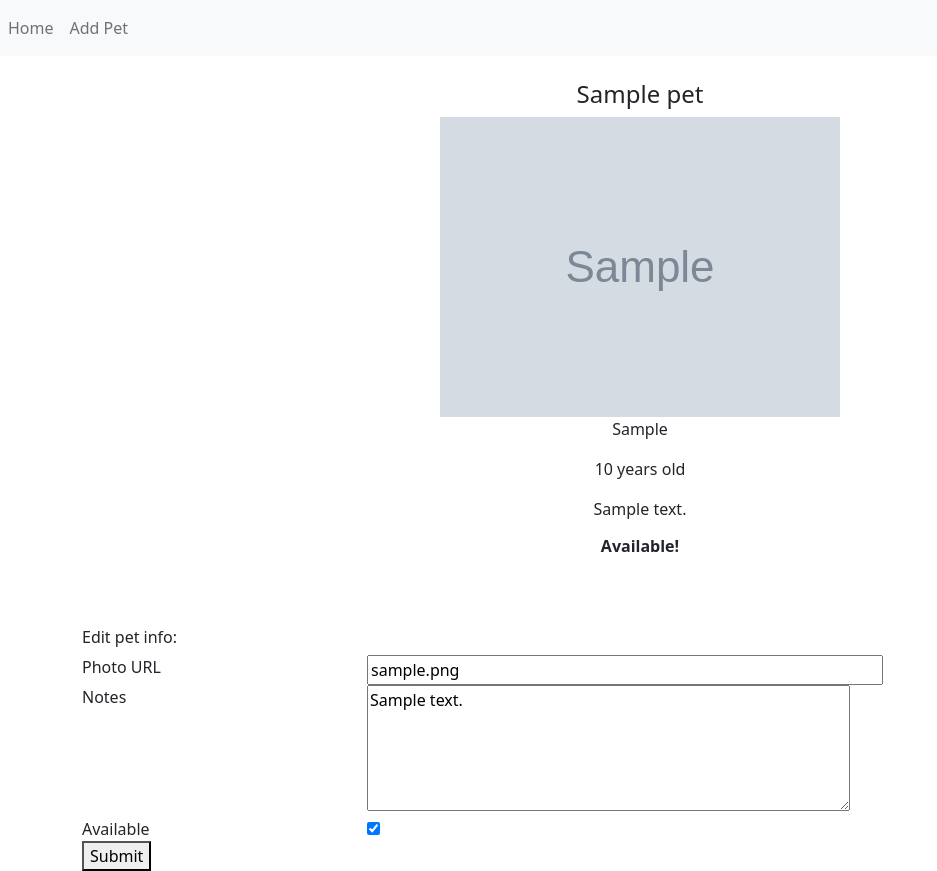
After one commit to AlpineCurt/adopt, a Flask app: page /1 in a window 1280 px wide. The commit adds this page. Shown: the whole page, without its empty margins (0-937 px from the left). Run offline with Flask 2, Linux system fonts and the light colour scheme; tables that the repository leaves empty hold one stand-in row (values such as "Sample post"); grey boxes marked "Sample" are stand-in pictures.

Commit message:
Complete and working!

```diff
--- a/app.py
+++ b/app.py
@@ -42,3 +42,18 @@ def add_pet():
         return redirect("/")
     else:
         return render_template("add_pet.html", form=form)
+
+@app.route("/<int:pet_id>", methods=["GET", "POST"])
+def pet_details(pet_id):
+    """Show details about a single pet"""
+    pet = Pet.query.get_or_404(pet_id)
+    form = CreatePetForm(obj=pet)
+    #raise
+    if form.validate_on_submit():
+        pet.photo_url = form.photo_url.data
+        pet.notes = form.notes.data
+        pet.available = form.available.data
+        db.session.commit()
+        return redirect("/")
+    else:
+        return render_template("show_pet.html", form=form, pet=pet)
--- a/forms.py
+++ b/forms.py
@@ -1,13 +1,16 @@
 from tokenize import String
 from flask_wtf import FlaskForm
-from wtforms import StringField, BooleanField, IntegerField
-from wtforms.validators import InputRequired, Optional
+from wtforms import StringField, BooleanField, IntegerField, TextAreaField
+from wtforms.validators import InputRequired, Optional, URL, NumberRange, AnyOf
 
 class CreatePetForm(FlaskForm):
     """Form for adding pet to database"""
 
+    accepted_species = ['dog', 'cat', 'porcupine']
+
     name = StringField("Name", validators=[InputRequired()])
-    species = StringField("Species", validators=[InputRequired()])
-    photo_url = StringField("Photo URL", validators=[Optional()])
-    age = IntegerField("Age", validators=[Optional()])
-    notes = StringField("Notes", validators=[Optional()])
+    species = StringField("Species", validators=[InputRequired(), AnyOf(values=accepted_species, message="Must be a dog, cat, or porcupine.")])
+    photo_url = StringField("Photo URL", validators=[Optional(), URL("Photo must be a valid URL")])
+    age = IntegerField("Age", validators=[Optional(), NumberRange(min=1, max=30, message="Age must be between 1 and 30.")])
+    notes = TextAreaField("Notes", validators=[Optional()])
+    available = BooleanField("Available", default=True)
--- a/templates/add_pet.html
+++ b/templates/add_pet.html
@@ -11,6 +11,9 @@
         <div class="row gy-10">
             <div class="col-sm-3">{{field.label}}</div>
             <div class="col-sm-6">{{field}}</div>
+            {% for err in field.errors %}
+            <div class="col-sm-6">{{err}}</div>
+            {% endfor %}
         </div>
         {% endfor %}
         <div class="row">
--- a/templates/home.html
+++ b/templates/home.html
@@ -4,11 +4,11 @@
 
 {% block content %}
 
-<h1 class="text-center">Bring Home Your Best Friend Today!</h1>
+<h1 class="text-center">Bring Your New Best Friend Home Today!</h1>
 {% for pet in pets %}
 <div class="text-center m-4">
-    <h4 class="text-center">{{pet.name}}</h4>
-    <img src="{{pet.photo_url}}" alt="">
+    <a href="/{{pet.id}}"><h4 class="text-center">{{pet.name}}</h4></a>
+    <a href="/{{pet.id}}"><img src="{{pet.photo_url}}" alt=""></a>
     {% if pet.available %}
     <h6 class="text-center"><strong>Available!</strong></h6>
     {% endif %}
--- /dev/null
+++ b/templates/show_pet.html
@@ -0,0 +1,46 @@
+{%  extends 'base.html' %}
+
+{% block title %}{{form.name.data}}{% endblock %}
+
+{% block content %}
+
+<div class="text-center m-4">
+    <h4 class="text-center">{{pet.name}}</h4>
+    <img src="{{pet.photo_url}}" alt="">
+    <p>{{pet.species}}</p>
+    <p>{{pet.age}} years old</p>
+    <p>{{pet.notes}}</p>
+    {% if pet.available %}
+    <h6 class="text-center"><strong>Available!</strong></h6>
+    {% endif %}
+</div>
+
+<br><br>
+
+
+<div class="container">
+    <h6>Edit pet info:</h6>
+    <form action="/{{pet.id}}" method="POST">
+        {{form.csrf_token}}
+        <input type="hidden" id="name" name="name" value="{{form.name.data}}">
+        <input type="hidden" id="species" name="species" value="{{form.species.data}}">
+        <div class="row gy-10">
+            <div class="col-sm-3">{{form.photo_url.label}}</div>
+            <div class="col-sm-3">{{form.photo_url(size=50)}}</div>
+        </div>
+        <div class="row gy-10">
+            <div class="col-sm-3">{{form.notes.label}}</div>
+            <div class="col-sm-3">{{form.notes(rows=5, cols=50)}}</div>
+        </div>
+        <div class="row gy-10">
+            <div class="col-sm-3">{{form.available.label}}</div>
+            <div class="col-sm-3">{{form.available}}</div>
+        </div>
+        <div class="row">
+            <div class="col-sm-1">
+                <button>Submit</button>
+            </div>
+        </div>
+    </form>
+</div>
+{% endblock %}
```
Also changed, not shown: requirements.txt (added, +16 -0 lines), seed.py (+15 -3 lines).
